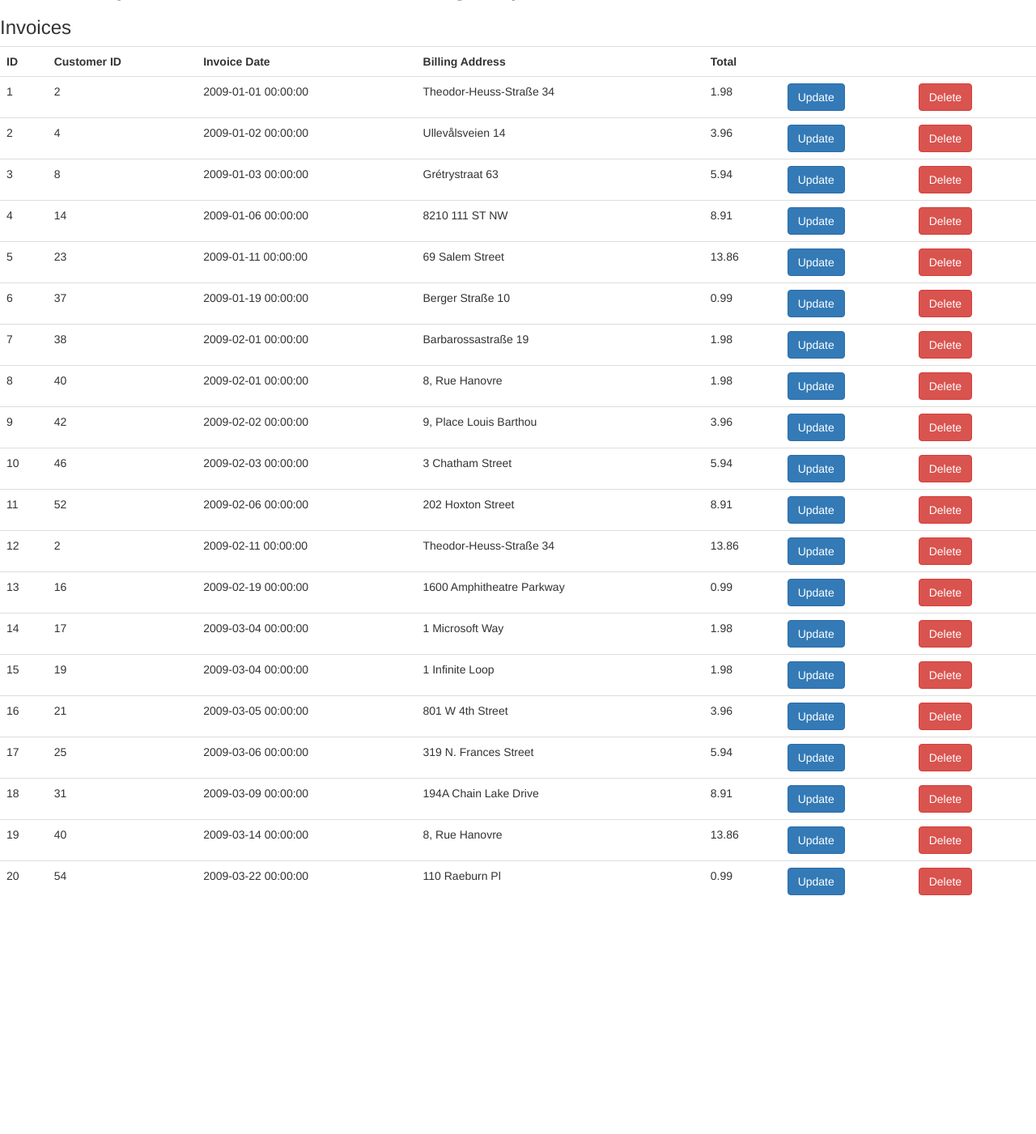
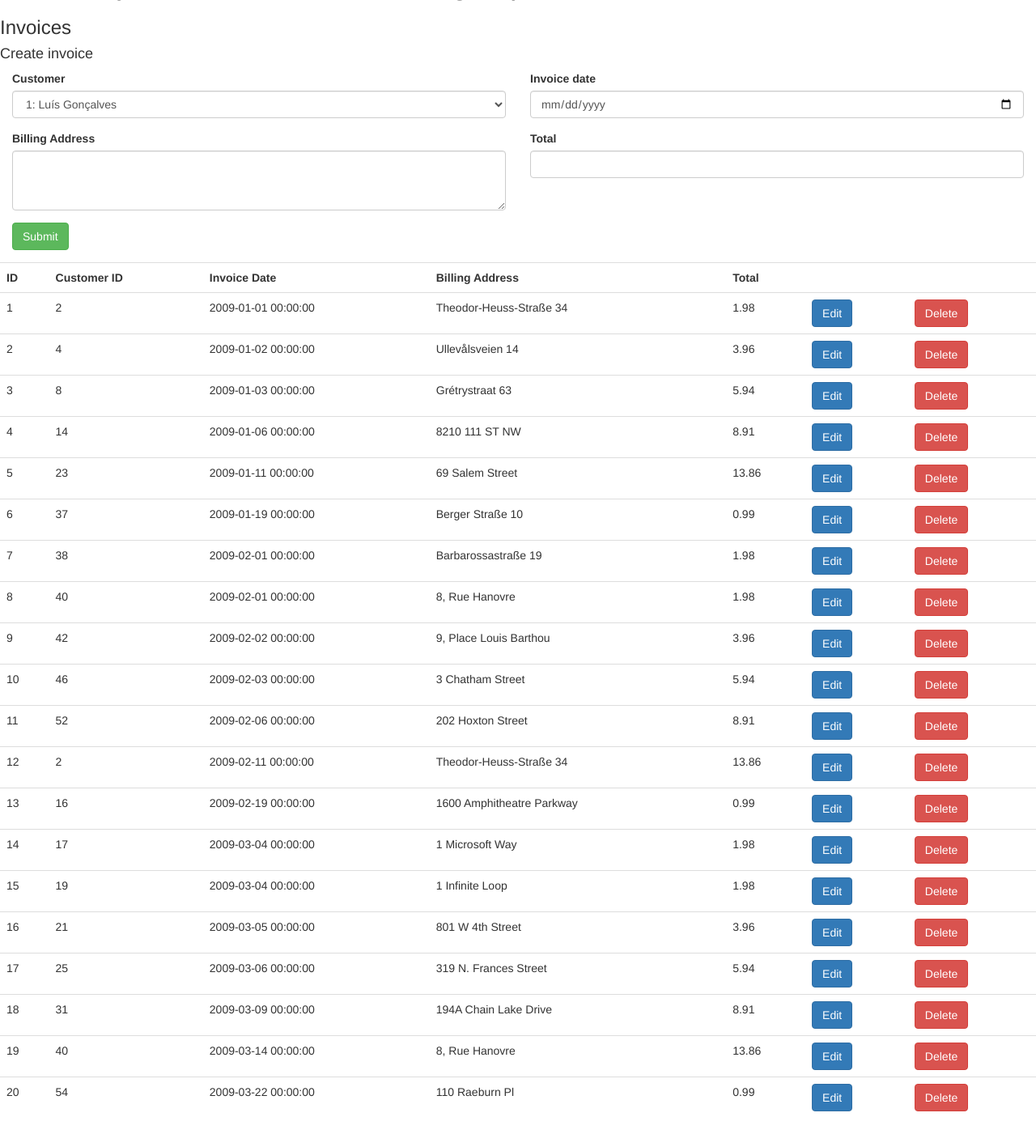
Before and after one commit to grozail/lab, a Flask app: template templates/list_invoices.html in a window 1280 px wide. Shown: the part 59-1460 px from the top of the page at 81% size. Before the commit the page ends 1165 px from the top, so only its background shows below. Run offline with Flask 2, Linux system fonts and the light colour scheme; the template is opened without the code that fills it: values that come from a table or form of the project are taken from there, others are empty; data comes from the database, SQL or seed files in the repository; some libraries are stand-ins or nearby versions.

Commit message:
add invoice

```diff
--- a/app.py
+++ b/app.py
@@ -28,23 +28,25 @@ class Customers(db.Model):
     __table__ = db.Model.metadata.tables['customers']
 
 
+def format_customer(customer):
+    return f'{customer.CustomerId}: {customer.FirstName} {customer.LastName}'
+
+
+app.jinja_env.globals.update(format_customer=format_customer)
+
+
 @app.route('/', methods=['GET', 'POST'])
 def index():
     if request.form:
         table_name = request.form.get('table')
         return redirect(f'/list/{table_name}')
-        # book = Book(title=request.form.get('title'))
-        # db.session.add(book)
-        # db.session.commit()
-    # books = Book.query.all()
-    # invoices = Invoices.query.all()
     return render_template('index.html', table_names=table_names)
 
 
 @app.route('/list/<table_name>', methods=['GET'])
 def list_table(table_name):
     if table_name == 'invoices':
-        return render_template('list_invoices.html', invoices=Invoices.query.all())
+        return render_template('list_invoices.html', invoices=Invoices.query.all(), customers=Customers.query.all())
     elif table_name == 'customers':
         return render_template('list_customers.html', customers=Customers.query.all())
 
--- a/templates/edit_invoice.html
+++ b/templates/edit_invoice.html
@@ -12,6 +12,8 @@
     <h3>Edit invoice #{{ invoice.InvoiceId }}</h3>
 
     <form method="POST" action="/edit/invoices/{{ invoice.InvoiceId }}">
-        <>
+        <div class="form-group">
+
+        </div>
     </form>
 {% endblock %}
--- a/templates/list_customers.html
+++ b/templates/list_customers.html
@@ -26,7 +26,7 @@
                 <td>{{ customer.LastName }}</td>
                 <td>
                     <form method="POST" action="/edit/customers/{{ customer.CustomerId }}">
-                        <input type="submit" value="Update" class="btn btn-primary">
+                        <input type="submit" value="Edit" class="btn btn-primary">
                     </form>
                 </td>
                 <td>
--- a/templates/list_invoices.html
+++ b/templates/list_invoices.html
@@ -2,14 +2,46 @@
 {% block title %}This is an example page{% endblock %}
 
 {% block navbar %}
-<div class="navbar navbar-fixed-top">
-  <!-- ... -->
-</div>
+    <div class="navbar navbar-fixed-top">
+        <!-- ... -->
+    </div>
 {% endblock %}
 
 {% block content %}
     <h1>Grozov Ilya Andreevich 4 course 4 group, 2018</h1>
     <h3>Invoices</h3>
+    <h4 class="m-4">Create invoice</h4>
+    <form method="POST" action="/add/invoice">
+        <div class="form-row">
+            <div class="form-group col-md-6">
+                <label for="inputCustomer">Customer</label>
+                <select name="customers" class="form-control" id="inputCustomer">
+                    {% for customer in customers %}
+                        <option value={{ customer.CustomerId }}>{{ format_customer(customer) }}</option>
+                    {% endfor %}
+                </select>
+            </div>
+            <div class="form-group col-md-6">
+                <label for="inputDate">Invoice date</label>
+                <input type="date" class="form-control" id="inputDate" placeholder="YYYY-MM-DD">
+            </div>
+        </div>
+        <div class="form-row">
+            <div class="form-group col-md-6">
+                <label for="inputAddress">Billing Address</label>
+                <textarea class="form-control" id="inputAddress" rows="3"></textarea>
+            </div>
+            <div class="form-group col-md-6">
+                <label for="inputTotal">Total</label>
+                <input type="number" class="form-control" id="inputTotal" min="0.01">
+            </div>
+        </div>
+        <div class="form-row">
+            <div class="form-group col-md-12">
+                <input type="submit" class="btn btn-success" id="invoiceAdd">
+            </div>
+        </div>
+    </form>
 
     <table class="table">
         <tr>
@@ -30,7 +62,7 @@
                 <td>{{ invoice.Total }}</td>
                 <td>
                     <form method="POST" action="/edit/invoices/{{ invoice.InvoiceId }}">
-                        <input type="submit" value="Update" class="btn btn-primary">
+                        <input type="submit" value="Edit" class="btn btn-primary">
                     </form>
                 </td>
                 <td>
```
